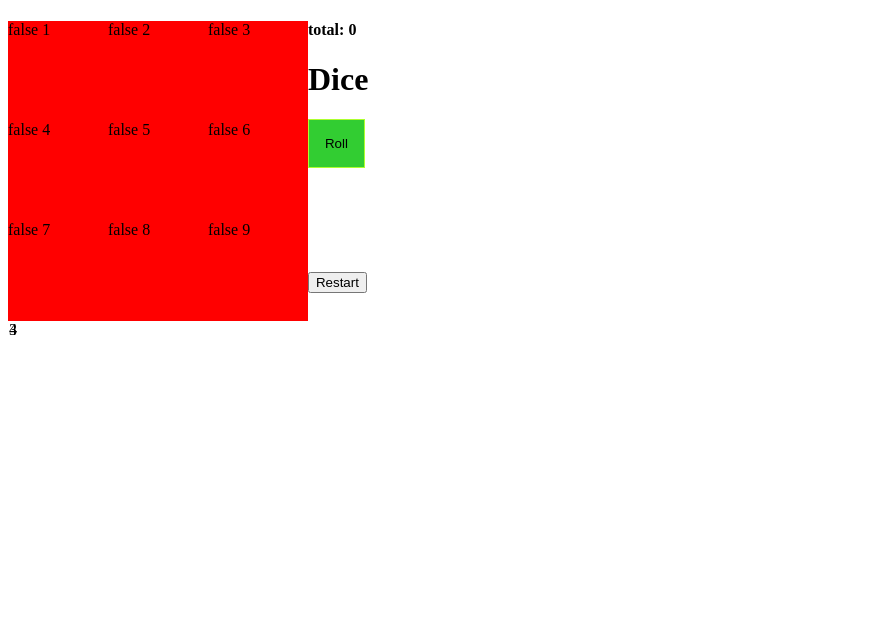
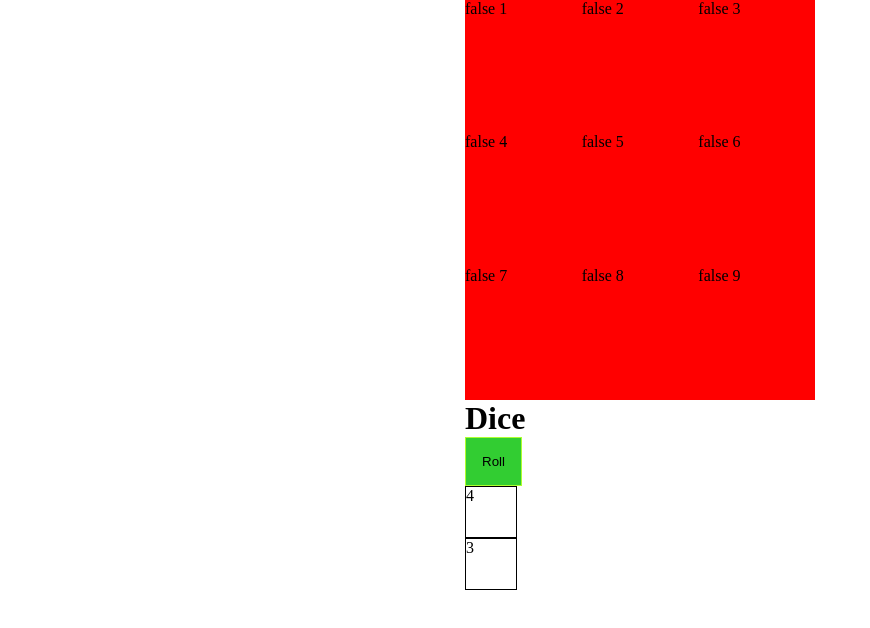
Before and after one commit to ThomasAndrewMacLean/shut-the-box, a React (Vite) app: page / in a window 1280 px wide. Shown: the top 628 px of the page, without its empty margins (0-870 px from the left). Built offline with nearby package versions, Linux system fonts and the light colour scheme.

Commit message:
css grid it up 👷‍♀️

```diff
--- a/src/Die.tsx
+++ b/src/Die.tsx
@@ -23,12 +23,14 @@ const Die: React.FunctionComponent<{
         }
     };
     return (
-        <>
+        <div>
             <h1>Dice</h1>
-            <button className="die-btn" onClick={(): void => rollDice()}>Roll</button>
+            <button className="die-btn" onClick={(): void => rollDice()}>
+                Roll
+            </button>
             <div className="die">{die1}</div>
             <div className="die">{die2}</div>
-        </>
+        </div>
     );
 };
 
--- a/src/Game.tsx
+++ b/src/Game.tsx
@@ -25,7 +25,7 @@ const Count: React.FunctionComponent<{
         setRollTotal(0);
     };
     return (
-        <>
+        <main className="container">
             {/* <h1>{props.count}</h1> */}
             <div className="numberTiles">
                 {tiles.map(
@@ -43,11 +43,10 @@ const Count: React.FunctionComponent<{
                     },
                 )}
             </div>
-            <h4>total: {rollTotal}</h4>
 
             <Die rollTotal={rollTotal} setRollTotal={setRollTotal} />
-            <button onClick={(): void => restartGame()}>Restart</button>
-        </>
+            {/* <button onClick={(): void => restartGame()}>Restart</button> */}
+        </main>
     );
 };
 
--- a/src/die.css
+++ b/src/die.css
@@ -9,4 +9,5 @@
     height: 50px;
     width: 50px;
     border: 1px solid black;
+
 }
--- a/src/styles.css
+++ b/src/styles.css
@@ -1,3 +1,8 @@
+* {
+    margin: 0;
+    padding: 0;
+}
+
 .hide {
     background: red;
 }
@@ -7,11 +12,18 @@
 }
 
 .numberTiles {
-    max-width: 300px;
+    display: grid;
+    grid-template-rows: 1fr 1fr 1fr;
+    grid-template-columns: 1fr 1fr 1fr;
 }
 
-.numberTile {
-    width: 33.33%;
-    height: 100px;
-    float: left;
+.container {
+    max-width: 350px;
+    height: 100vh;
+    overflow: hidden;
+    margin: auto;
+    display: grid;
+    grid-template-rows: 1fr 1fr;
+    grid-template-columns: 1fr;
+    /* grid-gap: 8px; */
 }
```
